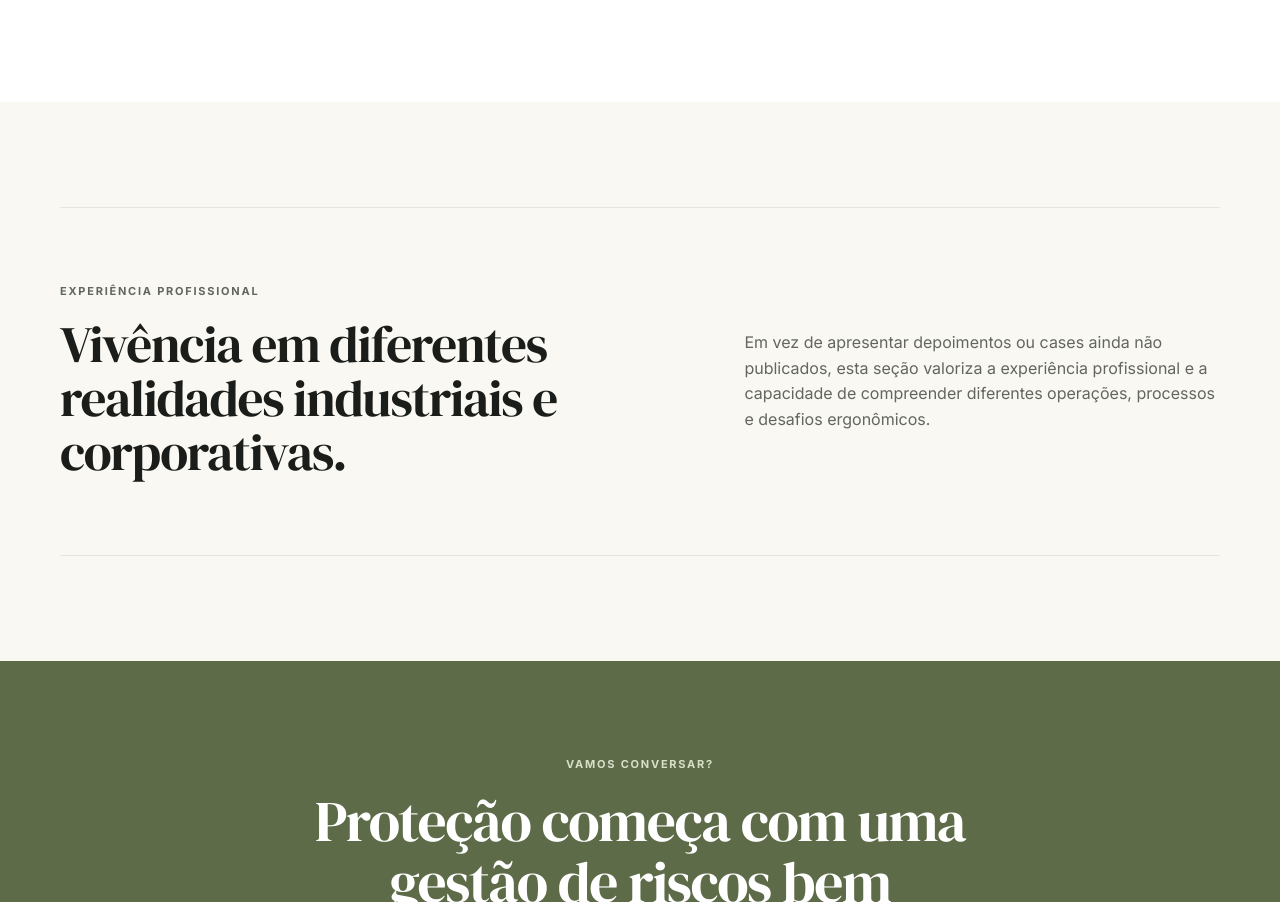
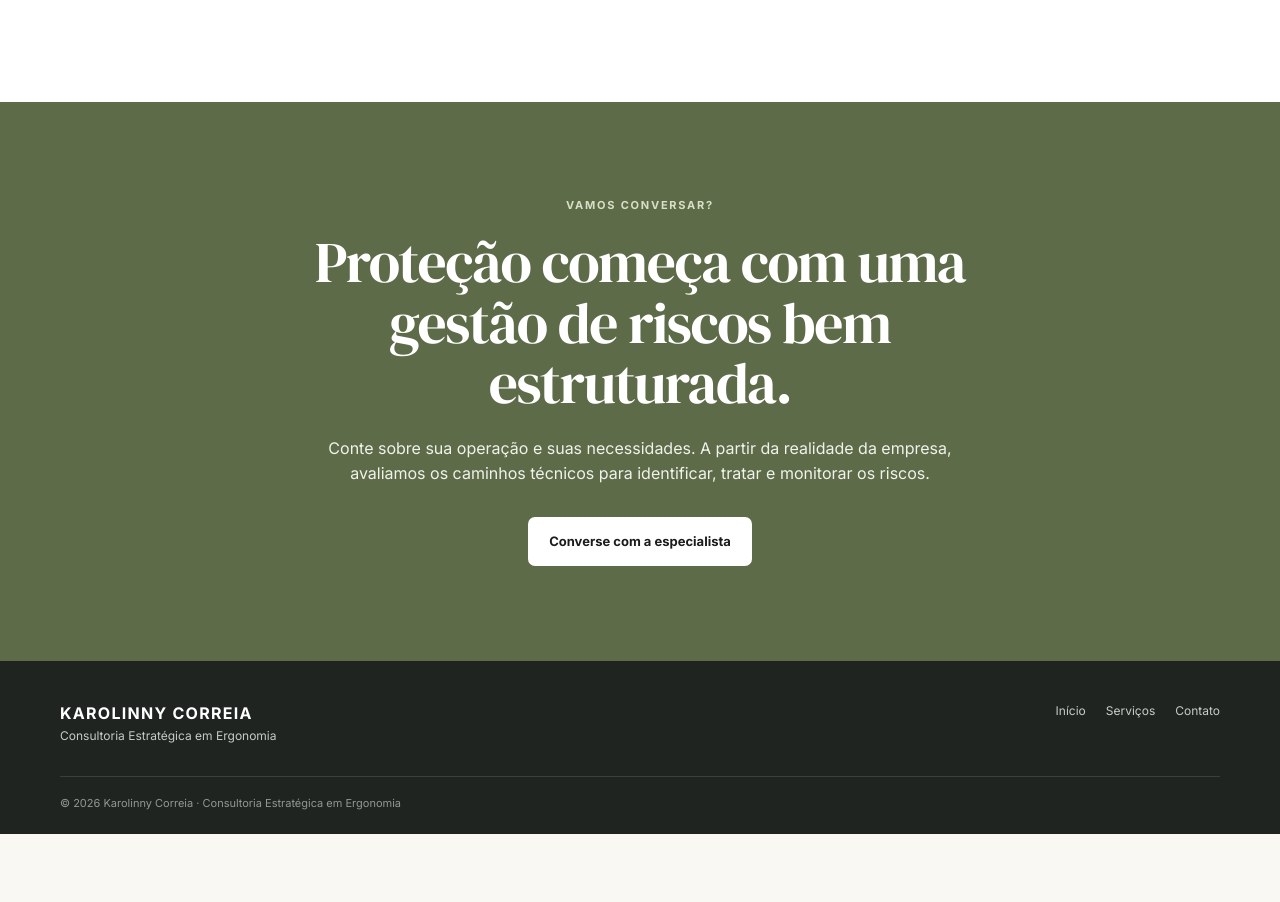
Before and after one commit to KarolinnyC/karolinny-ergonomia, a plain HTML site: page index.html in a window 1280 px wide. Shown: the part 6273-7175 px from the top of the page. After the commit the page ends 7107 px from the top, so only its background shows below. Drawn offline with Linux system fonts and the light colour scheme.

Commit message:
atualização de etapas - eliminar experiencia

```diff
--- a/index.html
+++ b/index.html
@@ -481,13 +481,6 @@
   </div>
 </section>
 
-<section class="experience section">
-  <div class="container experience-box">
-    <div><p class="eyebrow">EXPERIÊNCIA PROFISSIONAL</p><h2>Vivência em diferentes realidades industriais e corporativas.</h2></div>
-    <p>Em vez de apresentar depoimentos ou cases ainda não publicados, esta seção valoriza a experiência profissional e a capacidade de compreender diferentes operações, processos e desafios ergonômicos.</p>
-  </div>
-</section>
-
 <section class="cta" id="contato">
   <div class="container cta-inner">
     <p class="eyebrow light">VAMOS CONVERSAR?</p>
```
